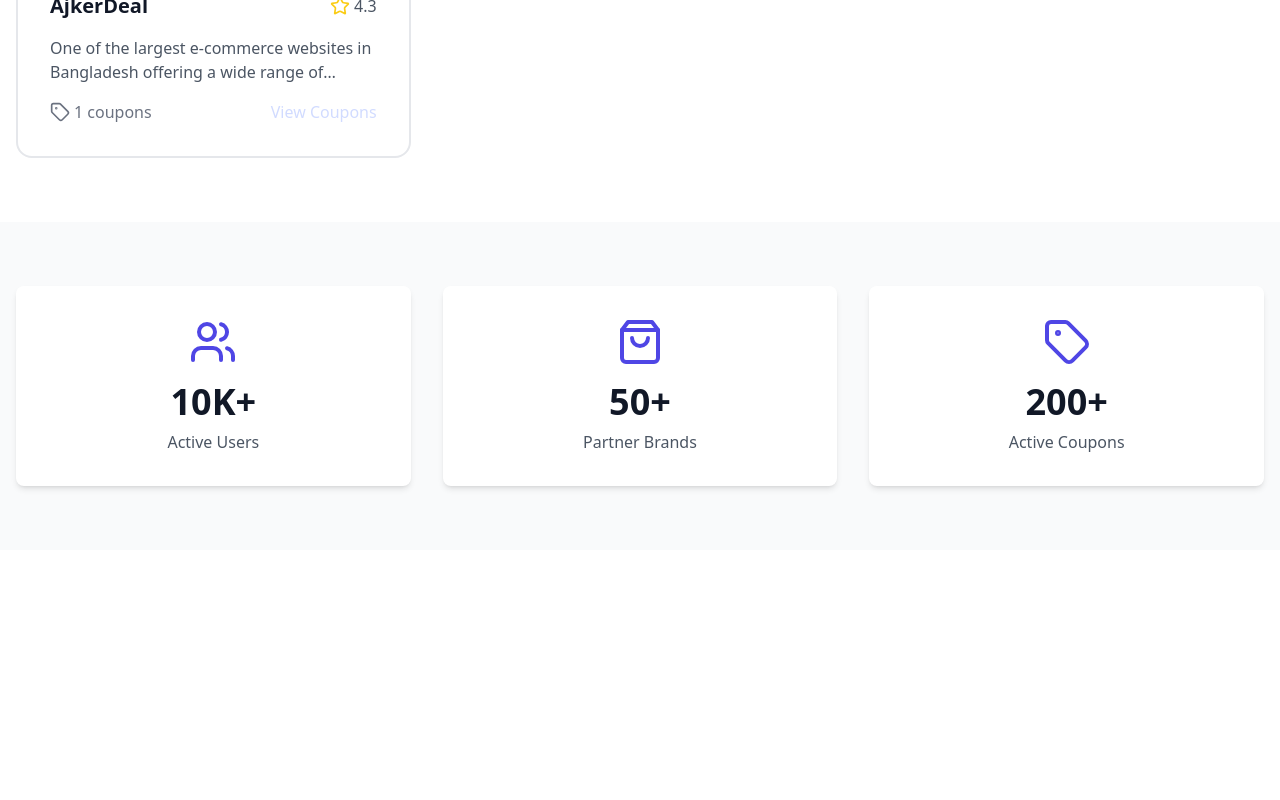
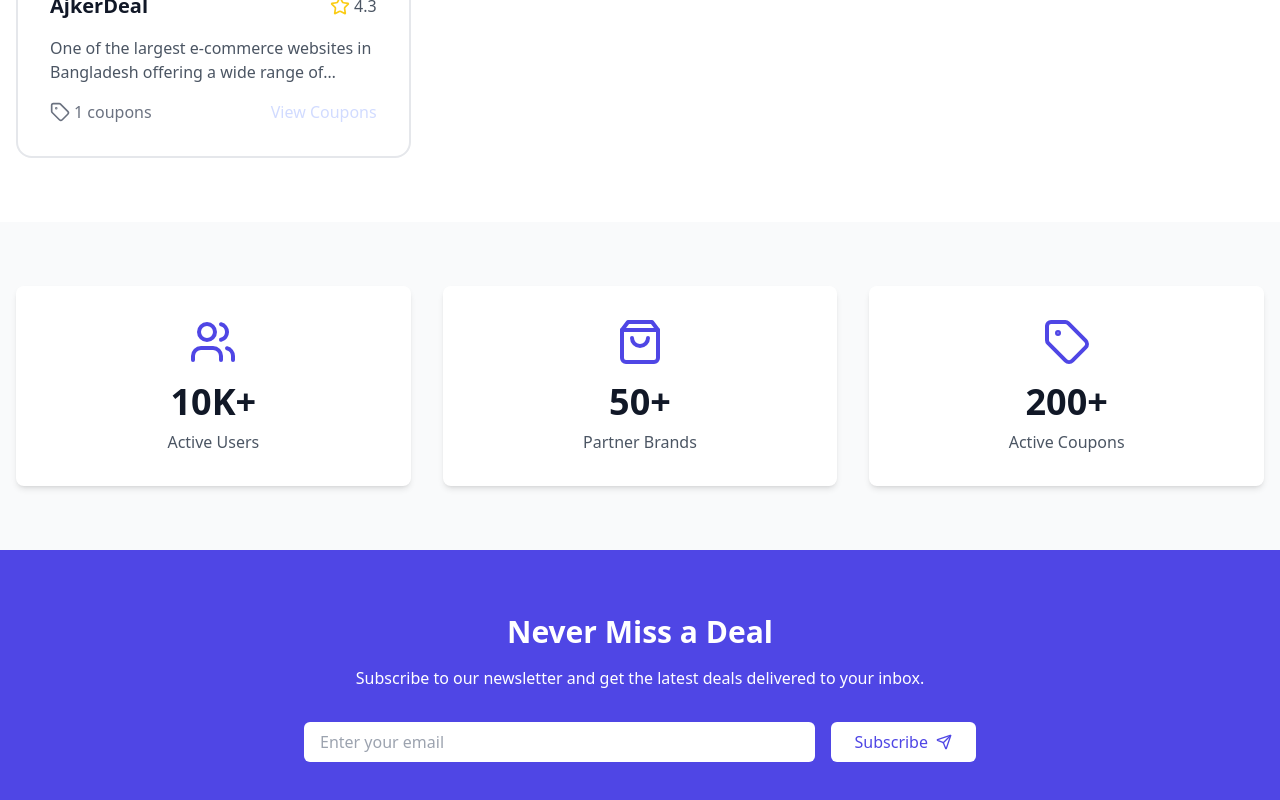
Before and after one commit to Purnendu-sarkar/Discount-PRO, a React (Vite) app: page / in a window 1280 px wide. Shown: the part 2361-3161 px from the top of the page. Before the commit the page ends 2911 px from the top, so only its background shows below. Built offline with nearby package versions, Linux system fonts and the light colour scheme.

Commit message:
Newsletter Section Done.

```diff
--- a/package.json
+++ b/package.json
@@ -16,6 +16,7 @@
     "react": "^18.3.1",
     "react-dom": "^18.3.1",
     "react-fast-marquee": "^1.6.5",
+    "react-hot-toast": "^2.4.1",
     "react-router-dom": "^6.28.0"
   },
   "devDependencies": {
--- /dev/null
+++ b/src/components/home/NewsletterSection.jsx
@@ -0,0 +1,47 @@
+import React, { useState } from 'react';
+import { Send } from 'lucide-react';
+import toast from 'react-hot-toast';
+
+const NewsletterSection = () => {
+  const [email, setEmail] = useState('');
+
+  const handleSubmit = (e) => {
+    e.preventDefault();
+    toast.success('Thank you for subscribing!');
+    setEmail('');
+  };
+
+  return (
+    <section className="py-16 bg-indigo-600">
+      <div className="container mx-auto px-4">
+        <div className="max-w-2xl mx-auto text-center text-white">
+          <h2 className="text-3xl font-bold mb-4" data-aos="fade-up">
+            Never Miss a Deal
+          </h2>
+          <p className="mb-8" data-aos="fade-up" data-aos-delay="100">
+            Subscribe to our newsletter and get the latest deals delivered to your inbox.
+          </p>
+          <form onSubmit={handleSubmit} className="flex gap-4" data-aos="fade-up" data-aos-delay="200">
+            <input
+              type="email"
+              value={email}
+              onChange={(e) => setEmail(e.target.value)}
+              placeholder="Enter your email"
+              className="flex-1 px-4 py-2 rounded-md text-gray-900"
+              required
+            />
+            <button
+              type="submit"
+              className="px-6 py-2 bg-white text-indigo-600 rounded-md hover:bg-gray-100 transition-colors flex items-center gap-2"
+            >
+              Subscribe
+              <Send className="h-4 w-4" />
+            </button>
+          </form>
+        </div>
+      </div>
+    </section>
+  );
+};
+
+export default NewsletterSection;
--- a/src/pages/Home.jsx
+++ b/src/pages/Home.jsx
@@ -6,6 +6,7 @@ import BrandCard from '../components/brands/BrandCard';
 import Aos from 'aos';
 import 'aos/dist/aos.css';
 import StatsSection from '../components/home/StatsSection';
+import NewsletterSection from '../components/home/NewsletterSection';
 
 const Home = () => {
     const brands = useLoaderData();
@@ -65,6 +66,8 @@ const Home = () => {
 
             {/* Stats Section */}
             <StatsSection></StatsSection>
+            {/* Newsletter Section */}
+            <NewsletterSection></NewsletterSection>
         </div>
     );
 };
```
Also changed, not shown: 1 other file (tests, documents, lock files or other folders).
